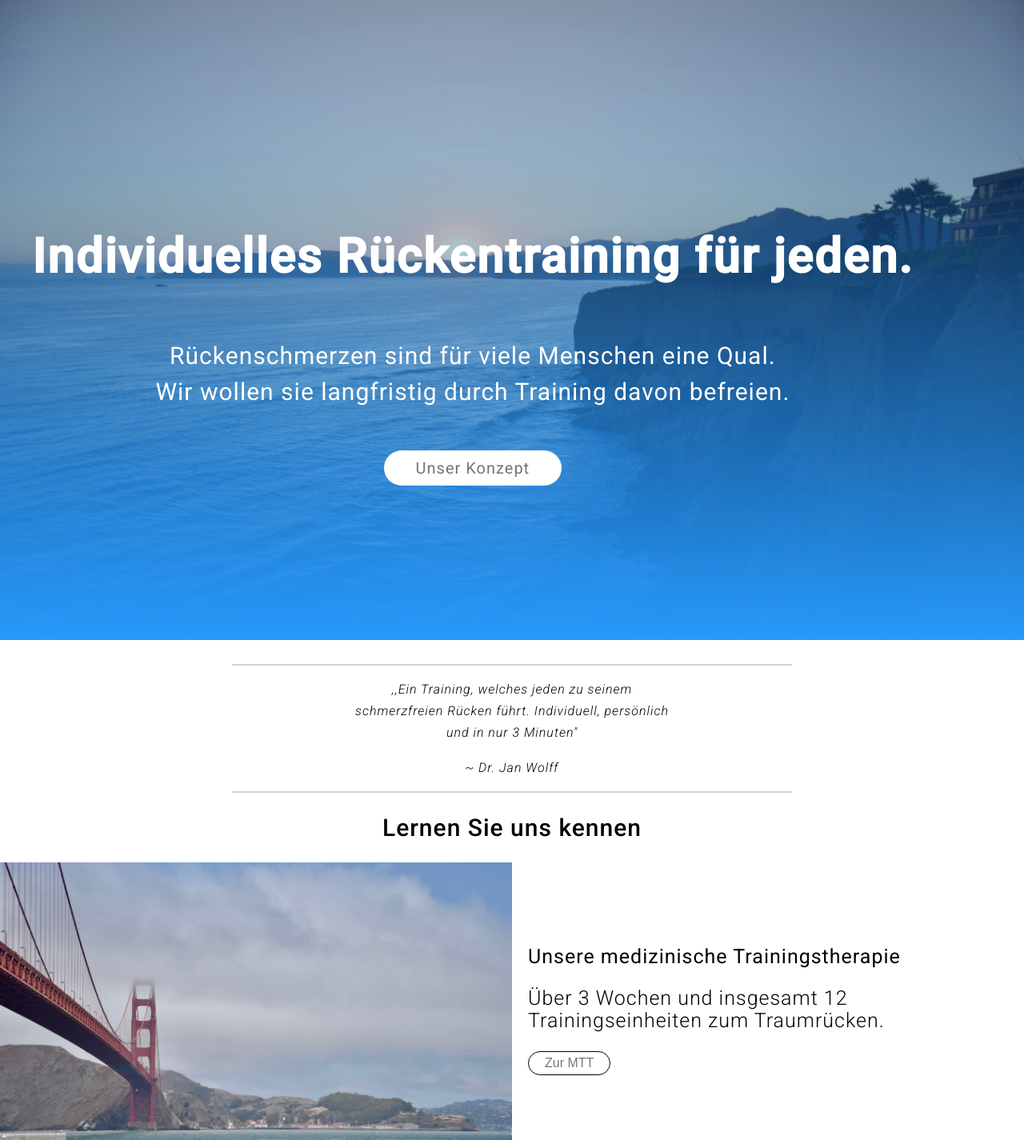
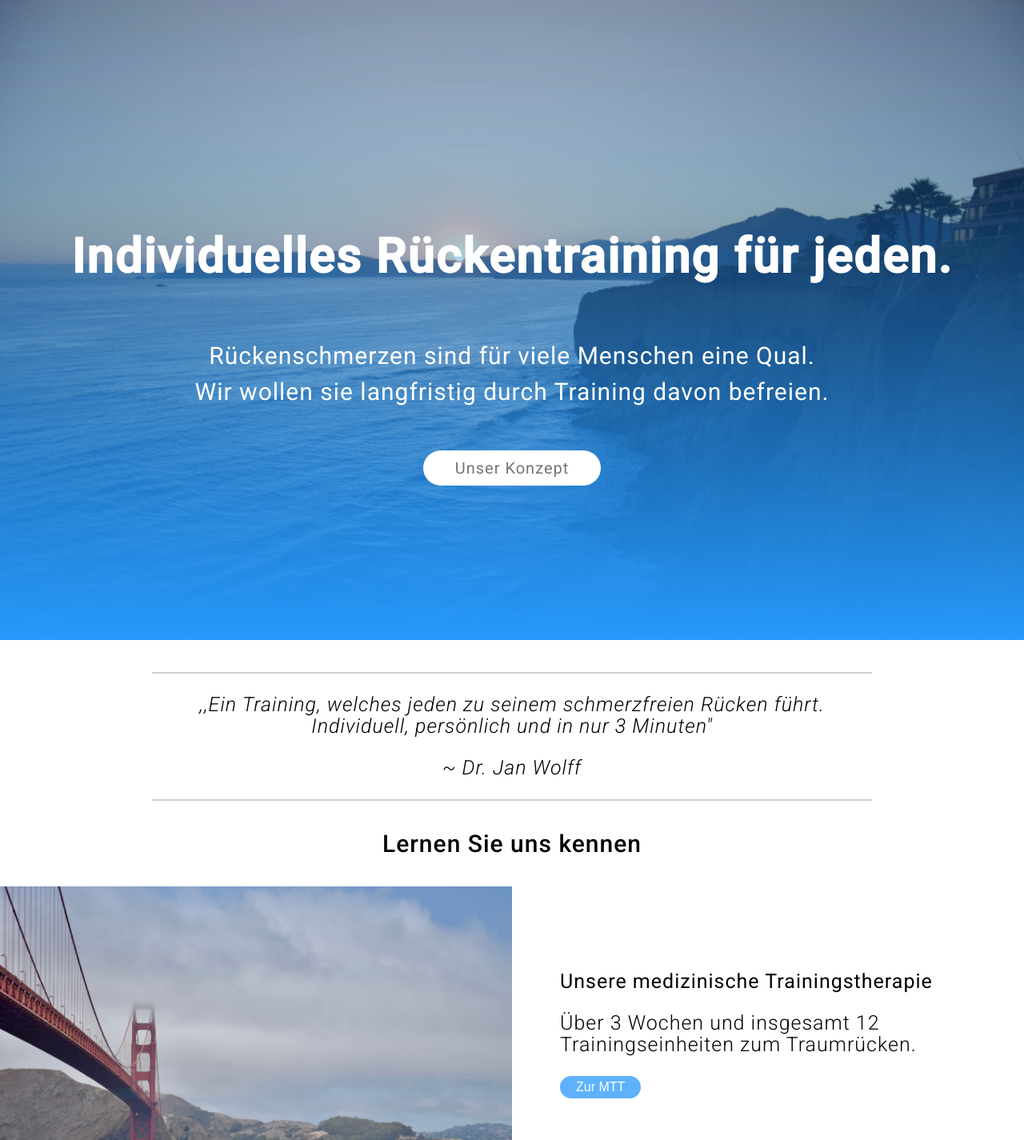
Before and after one commit to pbizimis/IRT, a Flask app: page /lp in a window 1280 px wide. Shown: the part 50-1475 px from the top of the page at 80% size. Run offline with Flask 2, Linux system fonts and the light colour scheme.

Commit message:
landing page done

```diff
--- a/irtp/static/index.css
+++ b/irtp/static/index.css
@@ -29,6 +29,7 @@
 .container-div .container-div-text {
     align-self: center;
     height: auto;
+    margin: auto;
 }
 .container-div h1 {
     color: white;
@@ -62,7 +63,6 @@
     grid-area: quote;
     display: flex;
     flex-direction: column;
-    margin-top: 30px;
 }
 .quote .quote-div {
     margin: auto;
@@ -86,13 +86,13 @@
     width: 100%;
 }
 .who-are-we div {
-    margin-top: 30px;
     width: 100%;
     text-align: center;
 }
 .who-are-we h1 {
     font-size: 30px;
     font-weight: 500;
+    margin: 0px;
 }
 
 /*SECTIONS*/
@@ -227,11 +227,17 @@
     .section-text-div {
         width: 50%;
     }
+    .quote {
+        margin-top: 40px;
+    }
+    .quote-div p {
+        font-size: 22px;
+    }
     .quote .quote-line {
-        background-color: lightgrey;
         width: 700px;
-        height: 2px;
-        align-self: center;
+    }
+    .who-are-we {
+        margin: 40px 0px 40px 0px;
     }
     /*SECTIONS*/
     .section-1 {
@@ -264,10 +270,10 @@
     .section-2 .section-text-div div {
         margin-right: 20px;
     }
-    .section-2 .section-text-div div {
+    .section-3 .section-text-div div {
         margin-left: 20px;
     }
-    .section-2 .section-text-div div {
+    .section-4 .section-text-div div {
         margin-right: 20px;
     }
     .section-text-div {
@@ -283,15 +289,15 @@
         font-size: 25px;
     }
     .section-button {
-        background-color: #FFFFFF;
+        background-color: rgba(38, 152, 251, 0.74);
         padding: 5px 20px;
         border-radius: 3em;
-        color: rgb(117, 117, 117);
+        color: white;
         text-align: center;
         text-decoration: none;
         font-size: 16px;
         cursor: pointer;
-        border: 1px solid black;
+        border: 0px;
     }
     @media screen and (min-height: 820px) {
         .container-div {
@@ -302,9 +308,28 @@
 
 /*LAPTOP*/
 @media screen and (min-width: 992px) {
-
+    .quote .quote-div {
+        max-width: 800px;
+    }
+    .quote-div p{
+        font-size: 25px;
+    }
+    .quote .quote-line {
+        width: 900px;
+    }
 }
 /*BORDERS*/
-@media screen and (min-width: 1200) {
-
+@media screen and (min-width: 1200px) {
+    .section-1 .section-text-div div {
+        margin-left: 60px;
+    }
+    .section-2 .section-text-div div {
+        margin-right: 60px;
+    }
+    .section-3 .section-text-div div {
+        margin-left: 60px;
+    }
+    .section-4 .section-text-div div {
+        margin-right: 60px;
+    }
 }
--- a/irtp/static/nav.css
+++ b/irtp/static/nav.css
@@ -12,7 +12,6 @@
 #body::-webkit-scrollbar {
     display: none;
 }
-
 .titles {
     line-height: 170%;
     letter-spacing: 2px;
@@ -304,7 +303,7 @@
         grid-template-areas:
             "top mid"
             "info contact";
-        justify-items: start;
+        justify-items: center;
         justify-content: center;
         grid-column-gap: 50px;
     }
@@ -314,11 +313,11 @@
         margin: 0px;
     }
     .number1 {
-        text-align: start;
+        text-align: center;
     }
     .newsletter {
         align-self: center;
-        justify-content: start;
+        justify-content: center;
     }
     .contact {
         text-align: start;
--- a/irtp/templates/nav.html
+++ b/irtp/templates/nav.html
@@ -15,7 +15,6 @@
 <meta property="og:site_name" content="Individuelles Rückentraining">
 <meta property="og:description" content="Das ist die neue Website der IRT Bad Homburg">
 </head>
-
 
 <body id="body">
 
```
